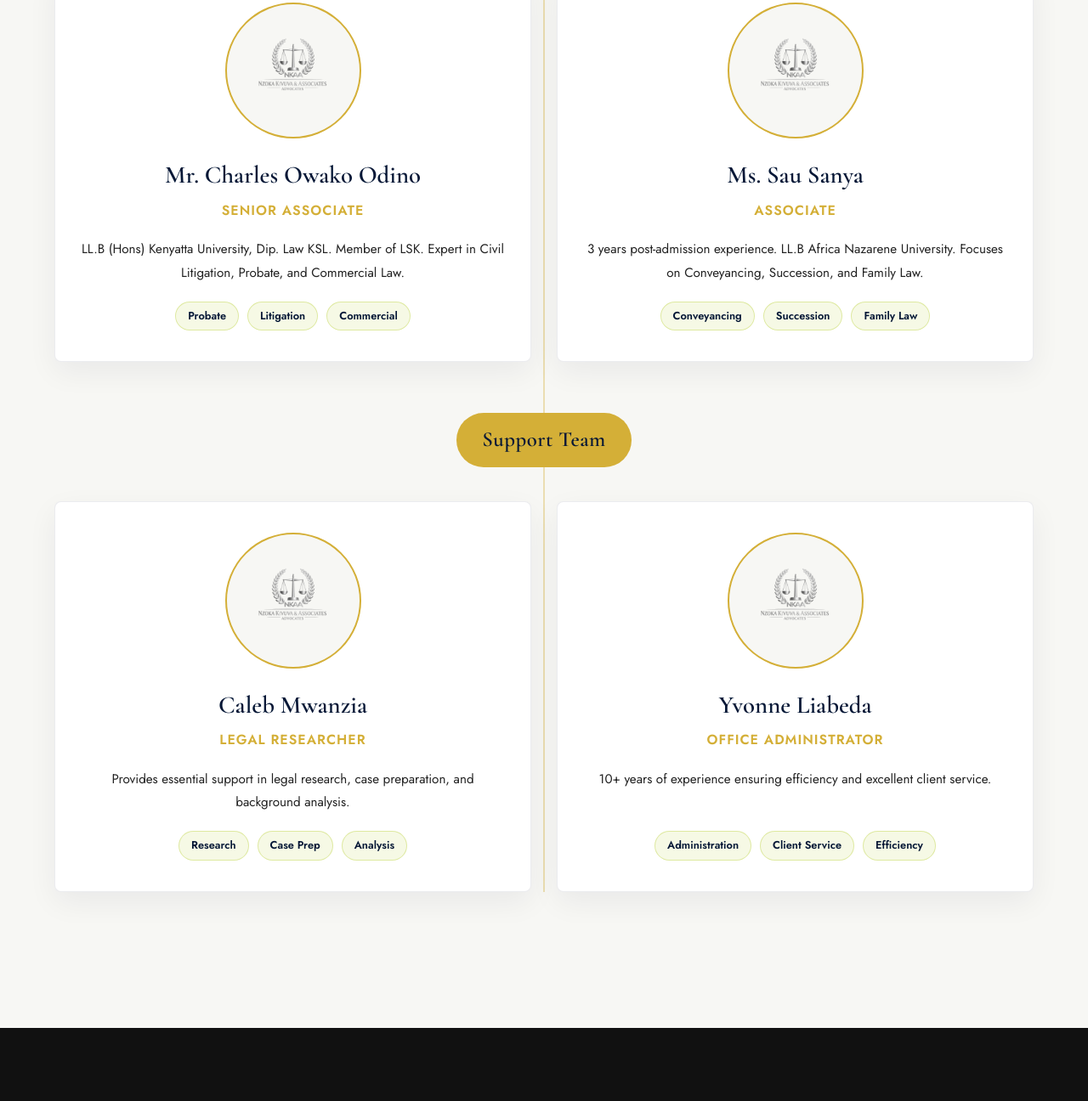
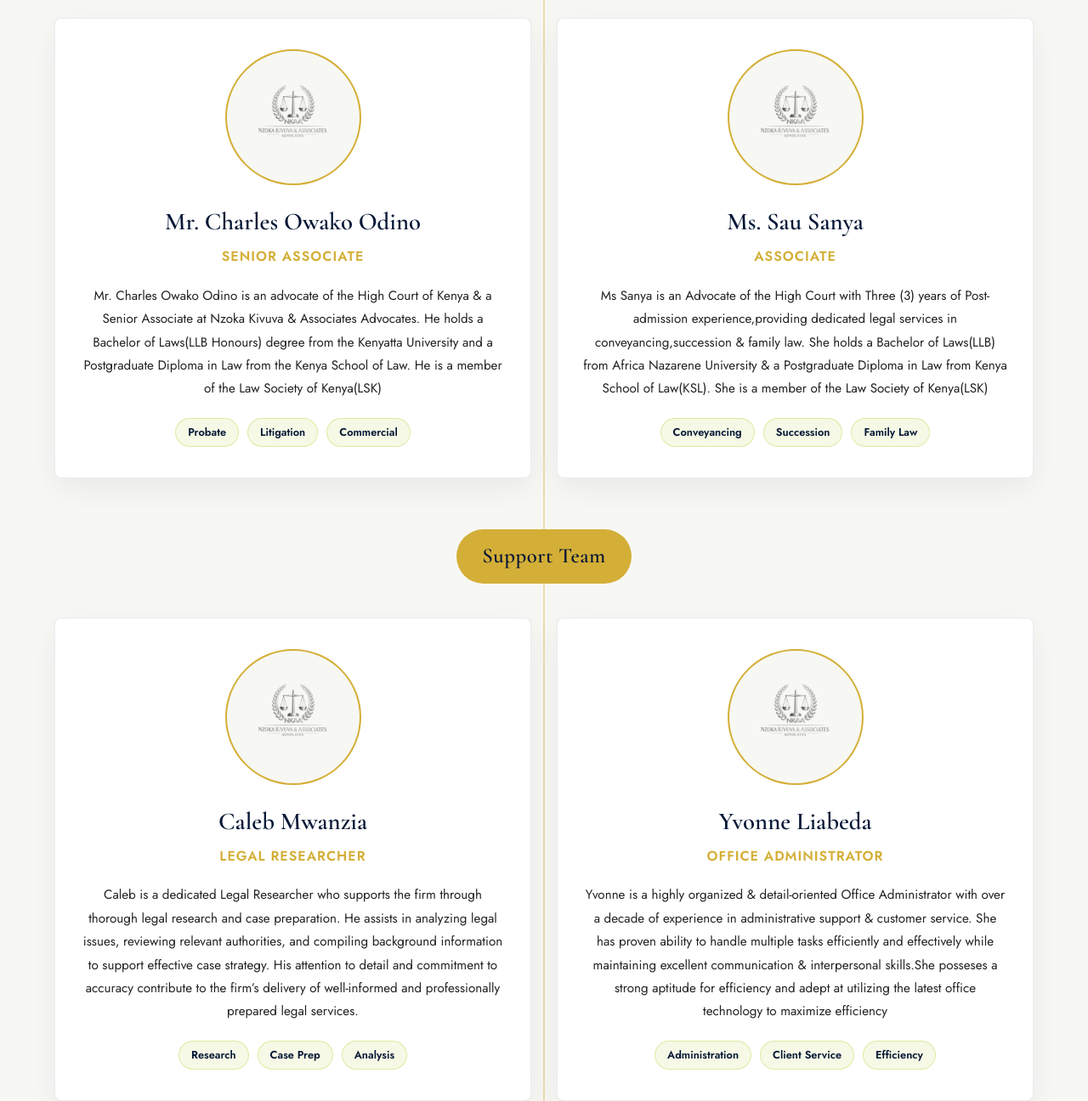
Before and after one commit to sarahadevelopers/Nzoka-Kivuva-Advocates, a plain HTML site: page team.html in a window 1280 px wide. Shown: the part 1251-2547 px from the top of the page at 85% size. Drawn offline with nearby package versions, Linux system fonts and the light colour scheme.

```diff
--- a/team.html
+++ b/team.html
@@ -52,7 +52,7 @@
                         </div>
                         <h3 class="structure-name">Adv. Nzoka Kivuva</h3>
                         <p class="structure-role">Founder & Managing Partner</p>
-                        <p class="structure-desc">Advocate of the High Court. Admitted to the bar in 2019. Graduate of CUEA and Kenya School of Law. Leads the firm with a strategic, client-first vision.</p>
+                        <p class="structure-desc">Mr. Nzoka is an Advocate of the High Court of Kenya and the Managing Partner of the Firm. A graduate of the Catholic University of Eastern Africa and a holder of a post graduate diploma in law from the Kenya School of Law. He was admitted to the bar in 2019 and has previously worked with Wari & Associates Advocates. Adv. Nzoka is a member of the Law Society of Kenya(LSK).</p>
                         <div class="structure-expertise">
                             <span>Commercial Law</span>
                             <span>Litigation</span>
@@ -74,7 +74,7 @@
                         </div>
                         <h3 class="structure-name">Mr. Charles Owako Odino</h3>
                         <p class="structure-role">Senior Associate</p>
-                        <p class="structure-desc">LL.B (Hons) Kenyatta University, Dip. Law KSL. Member of LSK. Expert in Civil Litigation, Probate, and Commercial Law.</p>
+                        <p class="structure-desc">Mr. Charles Owako Odino is an advocate of the High Court of Kenya & a Senior Associate at Nzoka Kivuva & Associates Advocates. He holds a Bachelor of Laws(LLB Honours) degree from the Kenyatta University and a Postgraduate Diploma in Law from the Kenya School of Law. He is a member of the Law Society of Kenya(LSK)</p>
                         <div class="structure-expertise">
                             <span>Probate</span>
                             <span>Litigation</span>
@@ -87,7 +87,7 @@
                         </div>
                         <h3 class="structure-name">Ms. Sau Sanya</h3>
                         <p class="structure-role">Associate</p>
-                        <p class="structure-desc">3 years post-admission experience. LL.B Africa Nazarene University. Focuses on Conveyancing, Succession, and Family Law.</p>
+                        <p class="structure-desc">Ms Sanya is an Advocate of the High Court with Three (3) years of Post-admission experience,providing dedicated legal services in conveyancing,succession & family law. She holds a Bachelor of Laws(LLB) from Africa Nazarene University & a Postgraduate Diploma in Law from Kenya School of Law(KSL). She is a member of the Law Society of Kenya(LSK)</p>
                         <div class="structure-expertise">
                             <span>Conveyancing</span>
                             <span>Succession</span>
@@ -109,7 +109,7 @@
                         </div>
                         <h3 class="structure-name">Caleb Mwanzia</h3>
                         <p class="structure-role">Legal Researcher</p>
-                        <p class="structure-desc">Provides essential support in legal research, case preparation, and background analysis.</p>
+                        <p class="structure-desc">Caleb is a dedicated Legal Researcher who supports the firm through thorough legal research and case preparation. He assists in analyzing legal issues, reviewing relevant authorities, and compiling background information to support effective case strategy. His attention to detail and commitment to accuracy contribute to the firm’s delivery of well-informed and professionally prepared legal services.</p>
                         <div class="structure-expertise">
                             <span>Research</span>
                             <span>Case Prep</span>
@@ -122,7 +122,7 @@
                         </div>
                         <h3 class="structure-name">Yvonne Liabeda</h3>
                         <p class="structure-role">Office Administrator</p>
-                        <p class="structure-desc">10+ years of experience ensuring efficiency and excellent client service.</p>
+                        <p class="structure-desc">Yvonne is a highly organized & detail-oriented Office Administrator with over a decade of experience in administrative support & customer service. She has proven ability to handle multiple tasks efficiently and effectively while maintaining excellent communication & interpersonal skills.She posseses a strong aptitude for efficiency and adept at utilizing the latest office technology to maximize efficiency</p>
                         <div class="structure-expertise">
                             <span>Administration</span>
                             <span>Client Service</span>
```
